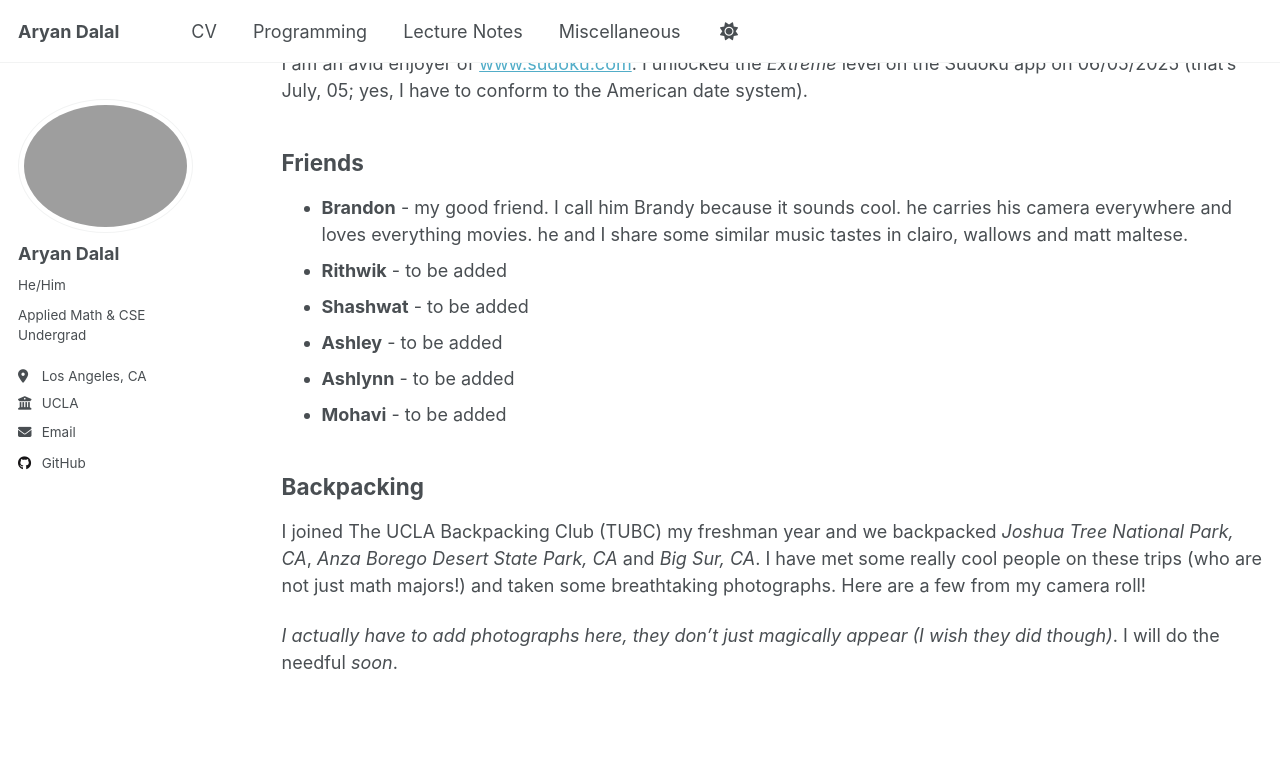
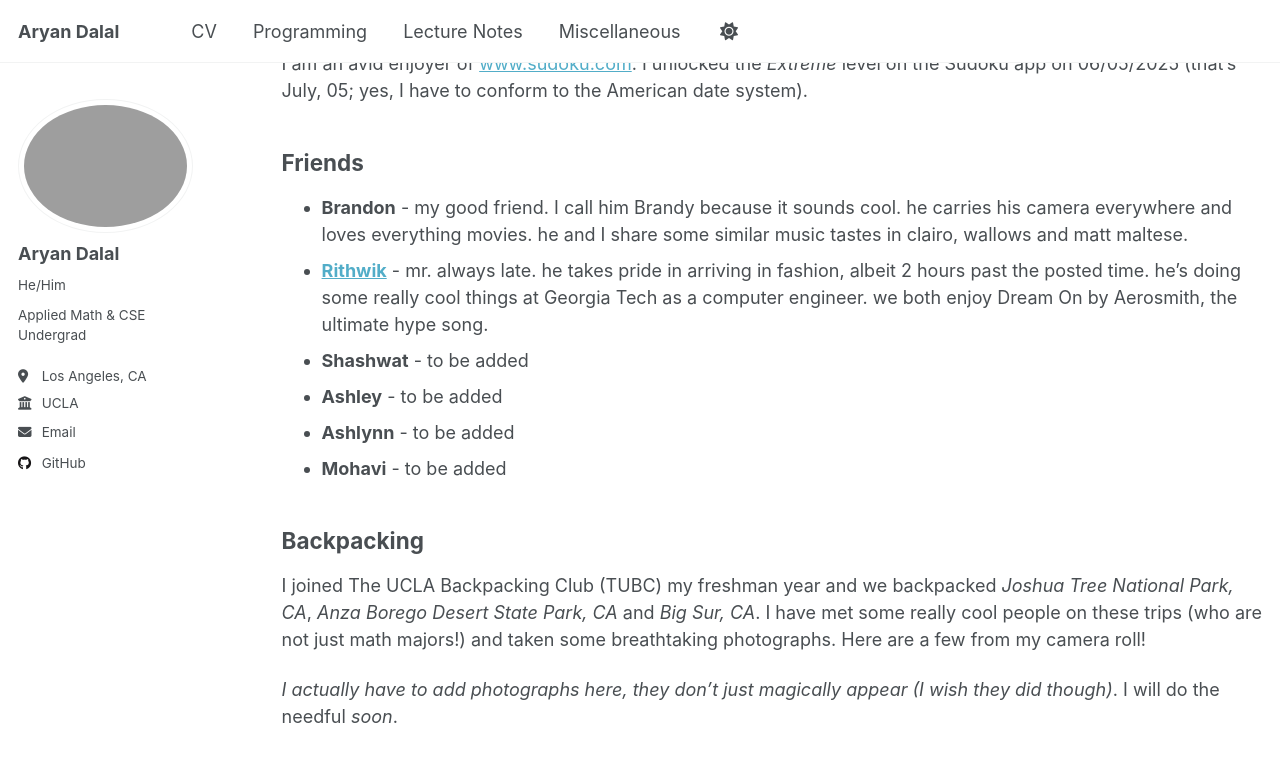
Before and after one commit to DalalAryan/DalalAryan.github.io, a Jekyll site: the page built from _pages/miscellaneous.md, in a window 1280 px wide and 900 px high, scrolled down 376 px. Shown: the top 762 px of the window. Built offline with Jekyll 4.4.1, drawn with Linux system fonts in a browser that asks for light colours; a script that is not in the unit is left out.

Commit message:
Update miscellaneous.md

```diff
--- a/_pages/miscellaneous.md
+++ b/_pages/miscellaneous.md
@@ -18,7 +18,7 @@ I am an avid enjoyer of [www.sudoku.com](www.sudoku.com). I unlocked the *Extrem
 Friends
 ------
 * **Brandon** - my good friend. I call him Brandy because it sounds cool. he carries his camera everywhere and loves everything movies. he and I share some similar music tastes in clairo, wallows and matt maltese.
-* **Rithwik** - to be added
+* **[Rithwik](https://www.rithwiksharma.com/home)** - mr. always late. he takes pride in arriving in fashion, albeit 2 hours past the posted time. he's doing some really cool things at Georgia Tech as a computer engineer. we both enjoy Dream On by Aerosmith, the ultimate hype song.
 * **Shashwat** - to be added
 * **Ashley** - to be added
 * **Ashlynn** - to be added
```
